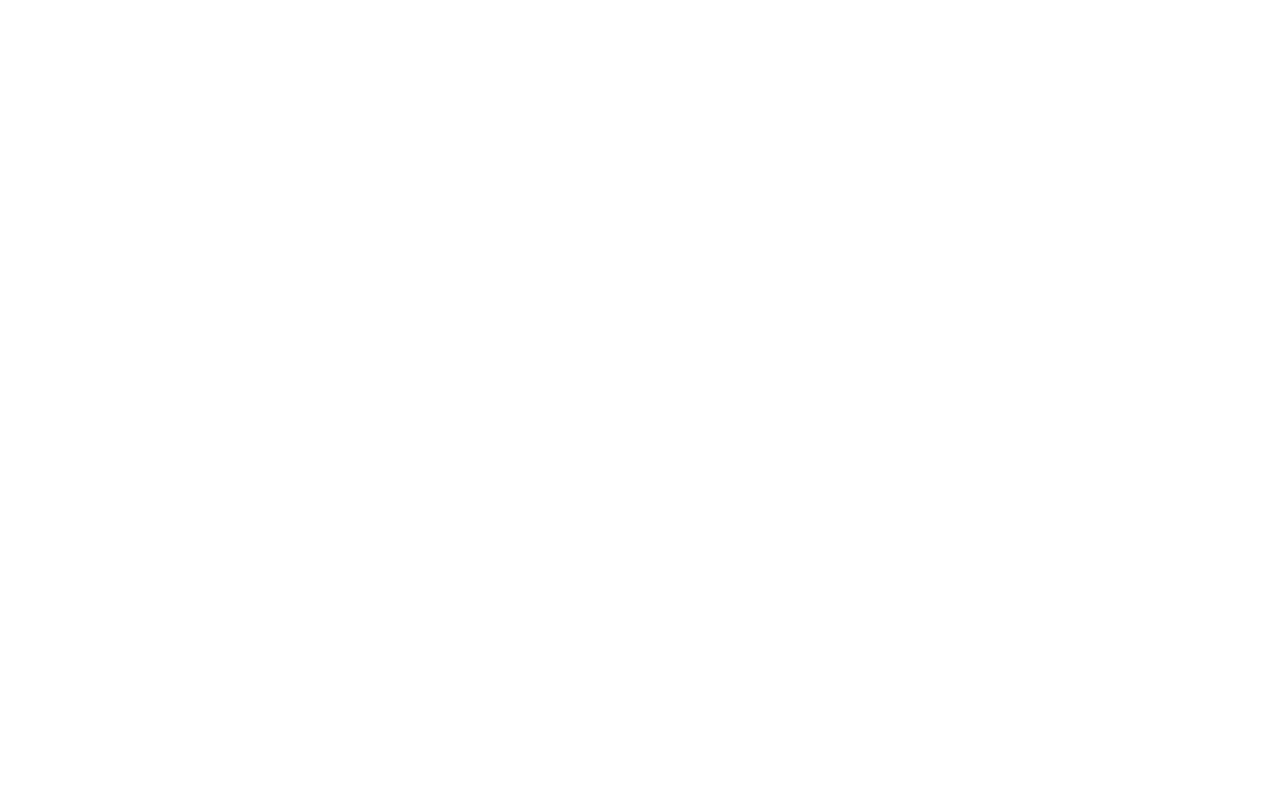
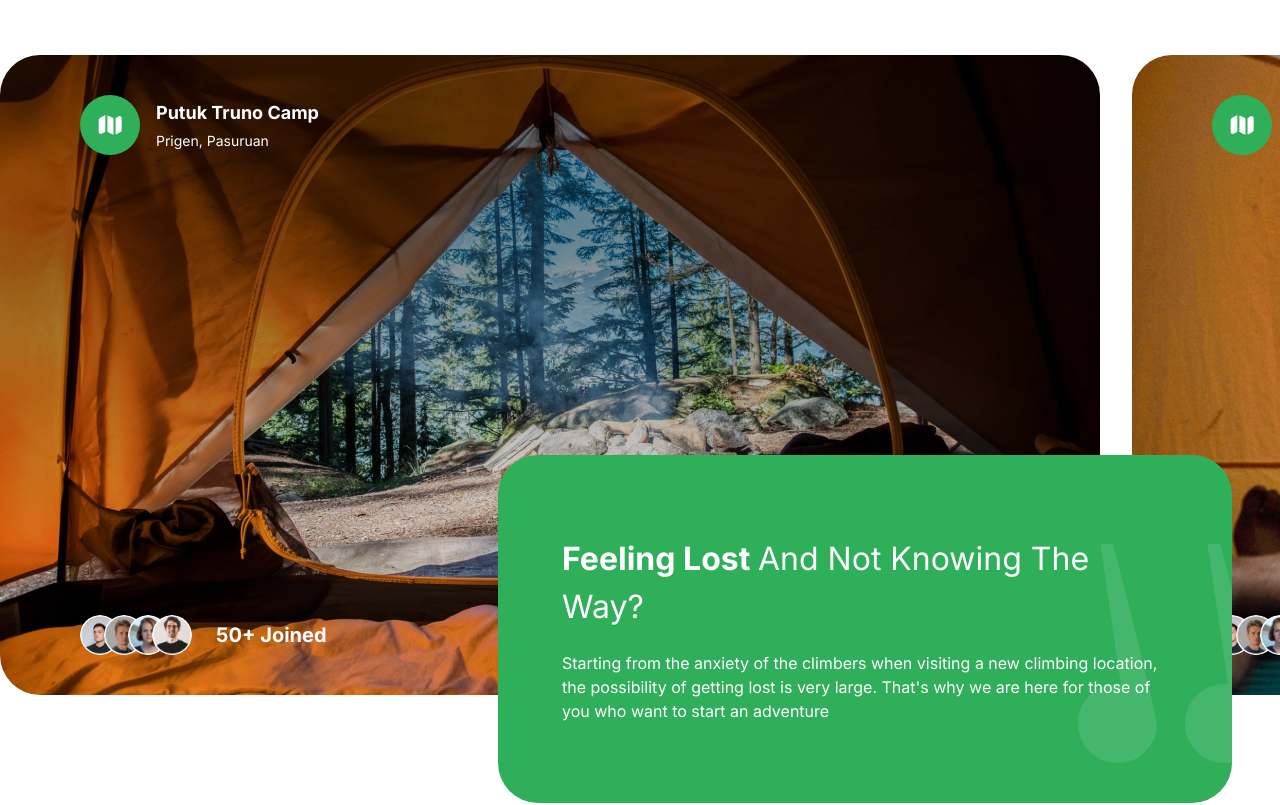
Before and after one commit to andriykupchanko/travel-app, a Next.js app: page / in a window 1280 px wide. Shown: the part 840-1645 px from the top of the page. Before the commit the page ends 839 px from the top, so only its background shows below. Built offline with nearby package versions, Linux system fonts and the light colour scheme.

Commit message:
add camp

```diff
--- a/components/Camp.tsx
+++ b/components/Camp.tsx
@@ -1,8 +1,63 @@
+import { PEOPLE_URL } from "@/constant";
+import Image from "next/image"
+
+interface CampProps{
+  backgroundImage: string;
+  title:string;
+  subtitle:string;
+  peopleJoine:string;
+}
+
+const CampSite = ({backgroundImage,title,subtitle,peopleJoine}:CampProps) => {
+  return(
+    <div className={`h-full w-full min-w-[1100px] ${backgroundImage} bg-cover bg-no-repeat lg:rounded-5xl 2xl:rounded-5xl`}>
+      <div className=" flex h-full flex-col items-start justify-between p-6 lg:px-20 lg:py-10">
+        <div className="flexCenter gap-4">
+          <div className="rounded-full bg-green-50 p-4">
+            <Image src="/folded-map.svg" alt="map" width={28}  height ={28}/>
+          </div>
+          <div className="flex flex-col gap-1 text-white">
+              <h4 className="bold-18">
+                {title}
+              </h4>
+              <p className="regular-14">
+                {subtitle}
+              </p>
+          </div>
+        </div>
+        <div className="flexCenter gap-6">
+            <span className="flex -space-x-4 overflow-hidden">
+              {PEOPLE_URL.map((url) => (
+                <Image className="w-10 h-10 inline-block rounded-full" src={url} key={url} alt="" width={52} height={52}/>
+              ))}
+            </span>
+            <p className="bold-16 md:bold-20 text-white">{peopleJoine}</p>
+        </div>
+      </div>
+    </div>
+  )
+}
 const Camp = () => {
   return (
-    <div>
-
-    </div>
+    <section className="2xl:max-container relative flex flex-col py-10 lg:mb-10 lg:py-20 xl:mb-20">
+      <div className="hide-scrollbar flex h-[340px] w-full items-start justify-start gap-8
+      overflow-x-auto lg:h-[400px] xl:h-[640px]">
+        <CampSite backgroundImage ="bg-bg-img-1" title="Putuk Truno Camp" subtitle="Prigen, Pasuruan" peopleJoine="50+ Joined"/>
+        <CampSite backgroundImage ="bg-bg-img-2" title="Mountain View Camp" subtitle="Somewhere in the Wilderness" peopleJoine="50+ Joined"/>
+      </div>
+      <div className="flexEnd mt-10 px-6 lg:-mt-60 lg:mr-6">
+          <div className="bg-green-50 p-8 lg:max-w-[500px] xl:max-w-[734px] xl:rounded-5xl xl:px-16 xl:py-20 relative w-full overflow-hidden rounded-3xl">
+              <h2 className="regular-24 md:regular-32 2xl:regular-64 capitalize text-white">
+                <strong>Feeling Lost </strong>
+                 And Not Knowing The Way?
+              </h2>
+              <p className="regular-14 xl:regular-16 mt-5 text-white">
+                  Starting from the anxiety of the climbers when visiting a new climbing location, the possibility of getting lost is very large. That's why we are here for those of you who want to start an adventure
+              </p>
+              <Image src="/quote.svg" alt="camp2" width={186} height={219} className="camp-quote"/>
+          </div>
+      </div>
+    </section>
   )
 }
 
```
